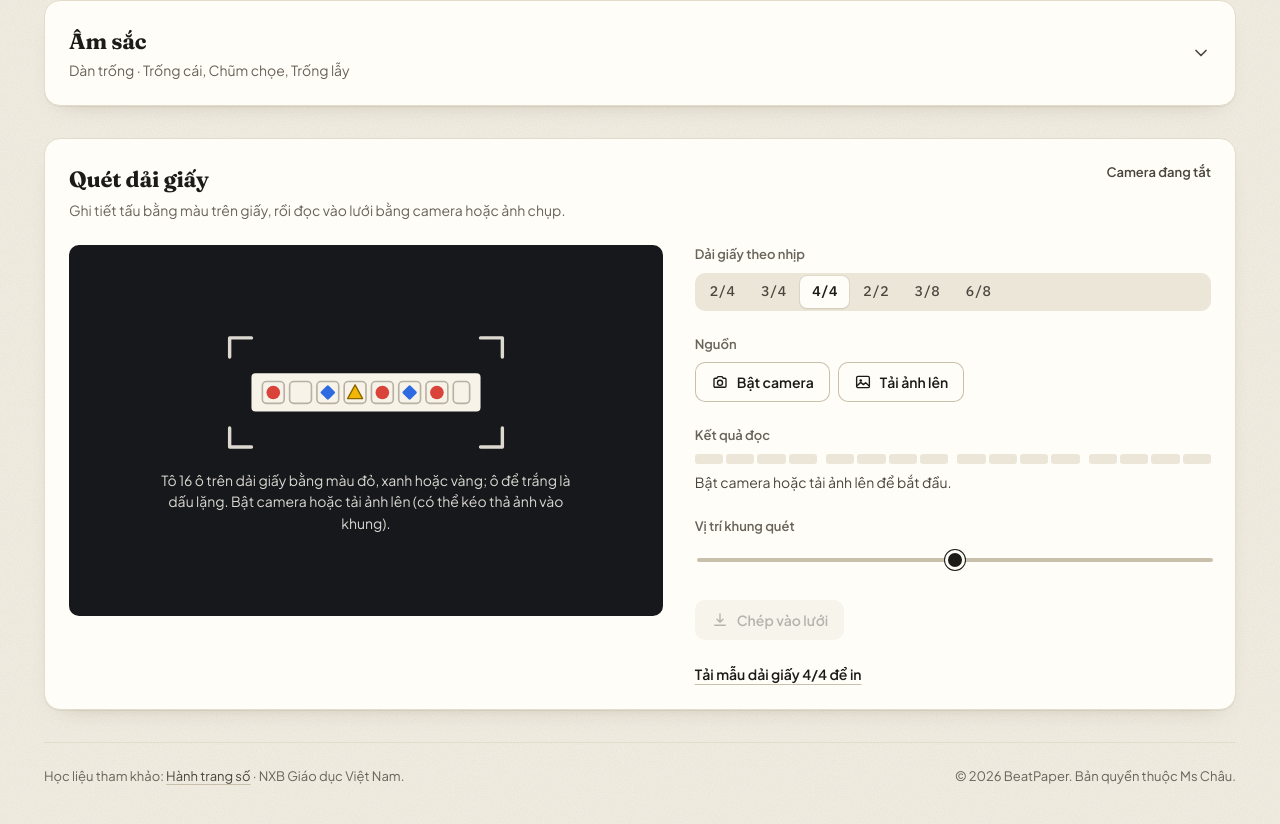
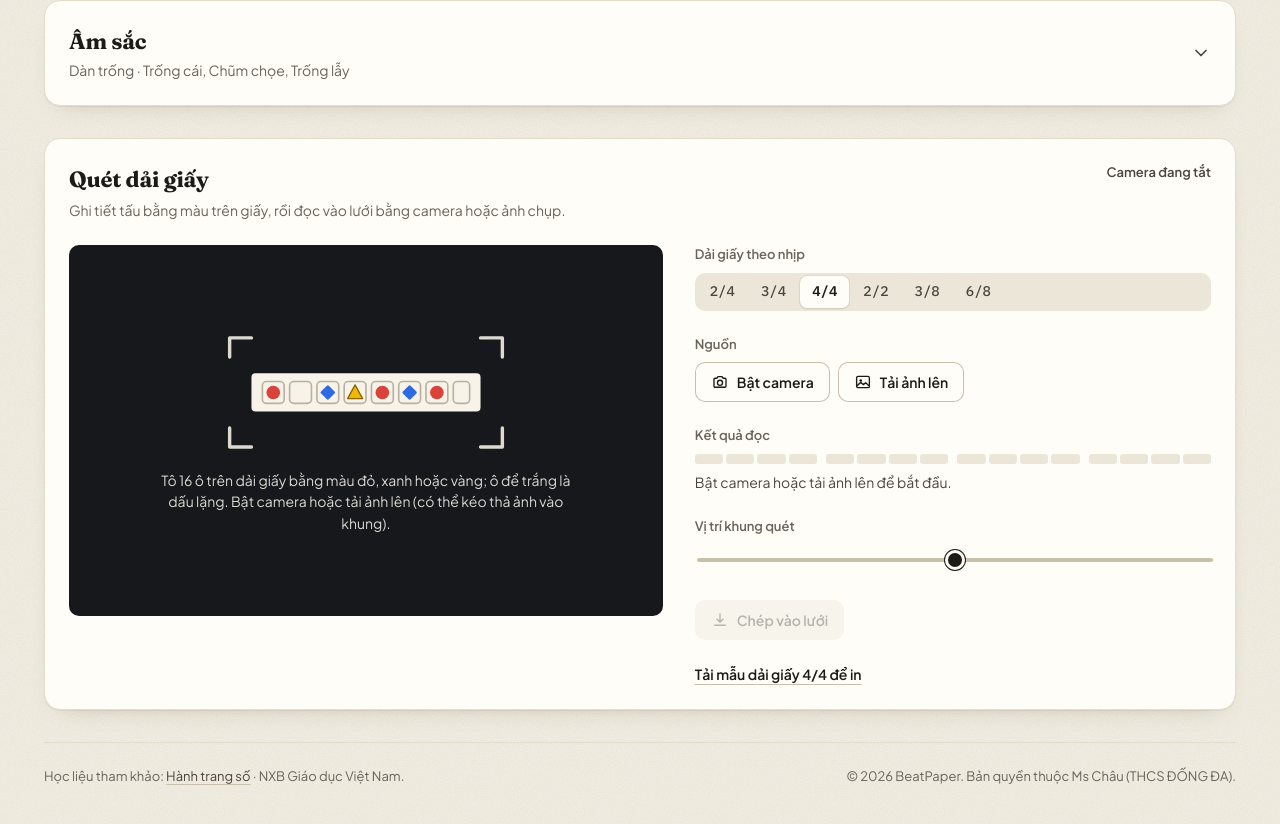
Before and after one commit to dzso1/BeatPaper, a plain HTML site: page index.html in a window 1280 px wide. Shown: the part 771-1595 px from the top of the page. Drawn offline with Linux system fonts and the light colour scheme.

Commit message:
Ms.Châu (THCS ĐỐNG ĐA)

```diff
--- a/index.html
+++ b/index.html
@@ -381,7 +381,7 @@
 
   <footer class="site-footer">
     <p>Học liệu tham khảo: <a href="https://hanhtrangso.nxbgd.vn/" target="_blank" rel="noopener">Hành trang số</a> · NXB Giáo dục Việt Nam.</p>
-    <p>© 2026 BeatPaper. Bản quyền thuộc Ms Châu.</p>
+    <p>© 2026 BeatPaper. Bản quyền thuộc Ms Châu (THCS ĐỐNG ĐA).</p>
   </footer>
 
 </main>
```
